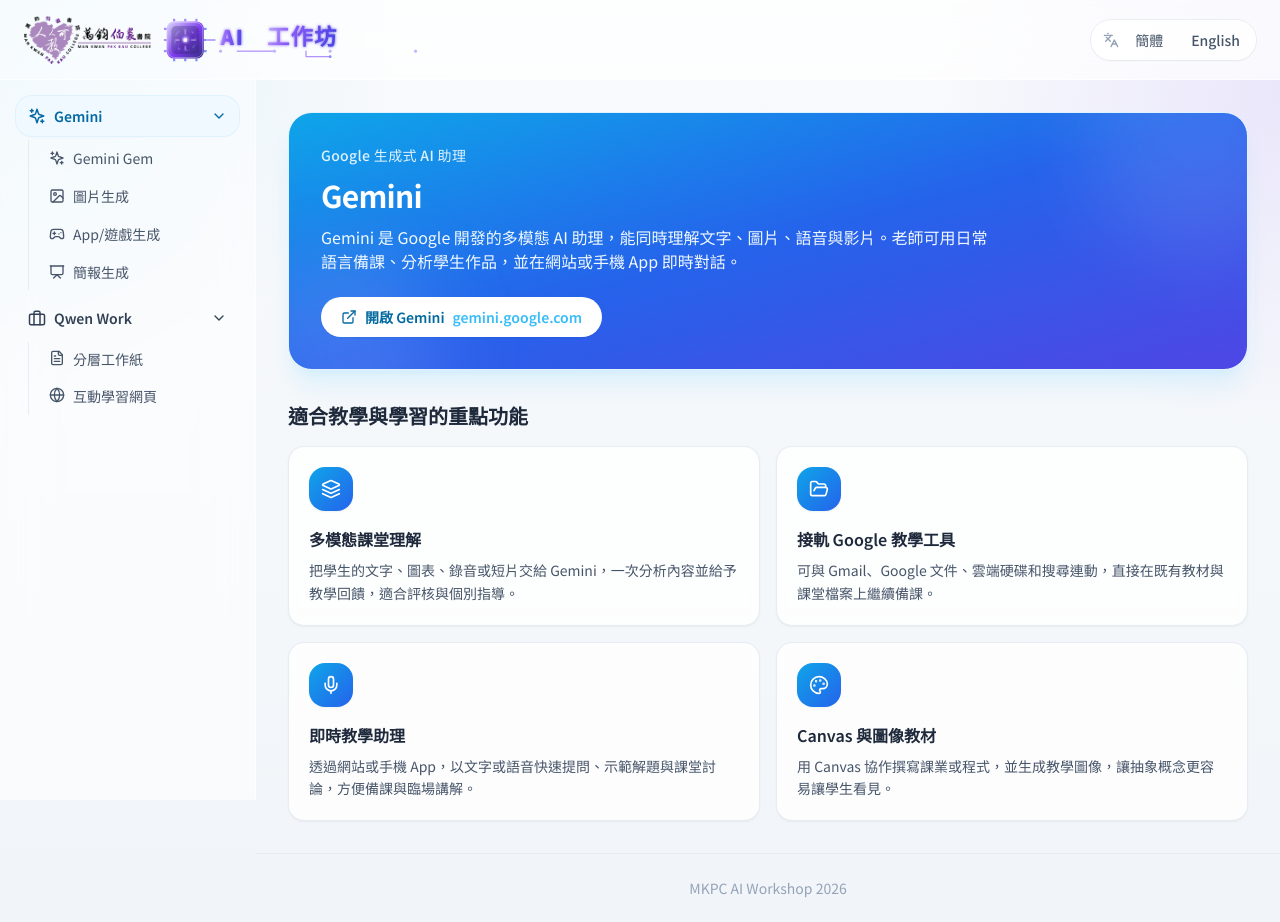
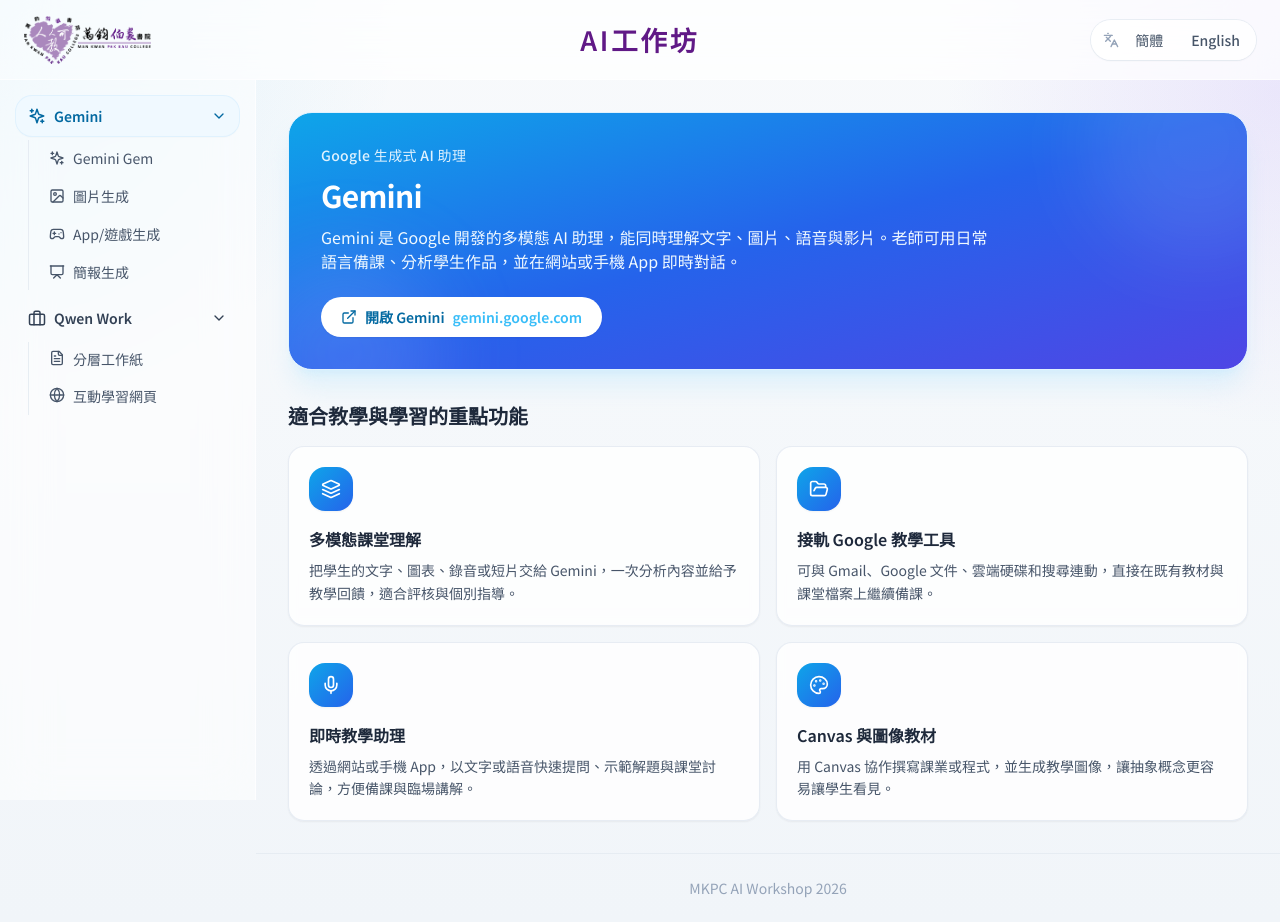
Before and after one commit to ssbbmmlui/mkpc-ai-workshop, a React (Vite) app: page / in a window 1280 px wide. Built offline with nearby package versions, Linux system fonts and the light colour scheme.

Commit message:
Restyle the header title as formal centered SVG text
Use only the school-logo purple wordmark, drop the circuit graphics,
and place the title in the horizontal center of the header.

Co-authored-by: radium <ssbbmmlui@users.noreply.github.com>

```diff
--- a/src/App.tsx
+++ b/src/App.tsx
@@ -38,8 +38,8 @@ function App() {
   return (
     <div className="app-shell min-h-screen">
       <header className="sticky top-0 z-40 h-20 border-b border-white/60 bg-white/70 backdrop-blur-xl">
-        <div className="flex h-full items-center justify-between gap-3 px-4 md:px-6">
-          <div className="flex min-w-0 items-center gap-3">
+        <div className="grid h-full grid-cols-[1fr_auto_1fr] items-center gap-2 px-4 md:px-6">
+          <div className="flex min-w-0 items-center gap-2 justify-self-start">
             <button
               type="button"
               onClick={() => setMenuOpen(true)}
@@ -48,11 +48,12 @@ function App() {
             >
               <Menu size={20} />
             </button>
-            <img src={assetUrl('MKPC-Logo.png')} alt="MKPC Logo" className="h-12 w-auto shrink-0" />
-            <SiteTitle lang={lang} />
+            <img src={assetUrl('MKPC-Logo.png')} alt="MKPC Logo" className="h-9 w-auto shrink-0 md:h-12" />
           </div>
 
-          <div className="flex shrink-0 items-center gap-1 rounded-full bg-white/80 p-1 shadow-sm ring-1 ring-slate-200/70">
+          <SiteTitle lang={lang} />
+
+          <div className="flex shrink-0 items-center gap-1 justify-self-end rounded-full bg-white/80 p-1 shadow-sm ring-1 ring-slate-200/70">
             <Languages size={16} className="ml-2 hidden text-slate-400 sm:block" />
             <button
               onClick={() => setLang(lang === 'tc' ? 'sc' : 'tc')}
--- a/src/components/SiteTitle.tsx
+++ b/src/components/SiteTitle.tsx
@@ -1,146 +1,39 @@
-import { useId } from 'react';
 import { Lang, t } from '../i18n';
+
+/** Dark purple sampled from the 伯裘 / PAK KAU wordmark in MKPC-Logo.png. */
+export const SCHOOL_PURPLE = '#601986';
 
 interface Props {
   lang: Lang;
 }
 
 export function SiteTitle({ lang }: Props) {
-  const uid = useId().replace(/:/g, '');
   const label = t('title', lang);
   const isEn = lang === 'en';
-  const width = isEn ? 412 : 318;
-  const textGrad = `${uid}-text`;
-  const chipGrad = `${uid}-chip`;
-  const coreGrad = `${uid}-core`;
-  const lineGrad = `${uid}-line`;
-  const glow = `${uid}-glow`;
-  const grid = `${uid}-grid`;
+  const width = isEn ? 268 : 196;
+  const fontSize = isEn ? 28 : 32;
 
   return (
-    <h1 className="min-w-0" aria-label={label}>
+    <h1 className="justify-self-center" aria-label={label}>
       <svg
-        viewBox={`0 0 ${width} 56`}
+        viewBox={`0 0 ${width} 48`}
         role="img"
         aria-hidden="true"
-        className="site-title-svg h-10 w-auto max-w-[min(100%,22rem)] md:h-[3.25rem] md:max-w-none"
+        className="h-8 w-auto sm:h-9 md:h-10"
       >
-        <defs>
-          <linearGradient id={textGrad} x1="0" y1="0" x2="1" y2="0.2">
-            <stop offset="0%" stopColor="#c4b5fd" />
-            <stop offset="38%" stopColor="#8b5cf6" />
-            <stop offset="100%" stopColor="#4f46e5" />
-          </linearGradient>
-          <linearGradient id={chipGrad} x1="0" y1="0" x2="1" y2="1">
-            <stop offset="0%" stopColor="#ddd6fe" />
-            <stop offset="55%" stopColor="#7c3aed" />
-            <stop offset="100%" stopColor="#312e81" />
-          </linearGradient>
-          <radialGradient id={coreGrad} cx="50%" cy="45%" r="55%">
-            <stop offset="0%" stopColor="#f5d0fe" />
-            <stop offset="45%" stopColor="#a78bfa" />
-            <stop offset="100%" stopColor="#4c1d95" />
-          </radialGradient>
-          <linearGradient id={lineGrad} x1="0" y1="0" x2="1" y2="0">
-            <stop offset="0%" stopColor="#a78bfa" />
-            <stop offset="100%" stopColor="#6366f1" stopOpacity="0.15" />
-          </linearGradient>
-          <pattern id={grid} width="6" height="6" patternUnits="userSpaceOnUse">
-            <path d="M6 0H0V6" fill="none" stroke="#c4b5fd" strokeOpacity="0.35" strokeWidth="0.4" />
-          </pattern>
-          <filter id={glow} x="-30%" y="-40%" width="160%" height="180%">
-            <feGaussianBlur stdDeviation="1.8" result="blur" />
-            <feMerge>
-              <feMergeNode in="blur" />
-              <feMergeNode in="SourceGraphic" />
-            </feMerge>
-          </filter>
-        </defs>
-
-        <g transform="translate(4 8)">
-          {[8, 20, 32].map((y) => (
-            <rect key={`l${y}`} x="-3" y={y - 1.2} width="3" height="2.4" rx="0.4" fill="#a78bfa" />
-          ))}
-          {[8, 20, 32].map((y) => (
-            <rect key={`r${y}`} x="40" y={y - 1.2} width="3" height="2.4" rx="0.4" fill="#818cf8" />
-          ))}
-          {[8, 20, 32].map((x) => (
-            <rect key={`t${x}`} x={x - 1.2} y="-3" width="2.4" height="3" rx="0.4" fill="#a78bfa" />
-          ))}
-          {[8, 20, 32].map((x) => (
-            <rect key={`b${x}`} x={x - 1.2} y="40" width="2.4" height="3" rx="0.4" fill="#818cf8" />
-          ))}
-
-          <rect x="0" y="0" width="40" height="40" rx="8" fill={`url(#${chipGrad})`} />
-          <rect x="1.2" y="1.2" width="37.6" height="37.6" rx="7" fill="none" stroke="#ede9fe" strokeOpacity="0.55" strokeWidth="0.8" />
-          <rect x="5" y="5" width="30" height="30" rx="5" fill={`url(#${grid})`} fillOpacity="0.9" />
-          <rect x="5" y="5" width="30" height="30" rx="5" fill="#1e1b4b" fillOpacity="0.28" />
-
-          <g className="site-title-orbit">
-            <circle cx="20" cy="20" r="11.5" fill="none" stroke="#c4b5fd" strokeOpacity="0.75" strokeWidth="0.7" strokeDasharray="3.2 5.4" />
-          </g>
-
-          <path
-            d="M20 9.5 V14 M20 26 V30.5 M9.5 20 H14 M26 20 H30.5"
-            stroke="#e9d5ff"
-            strokeWidth="0.9"
-            strokeLinecap="round"
-          />
-          <circle cx="20" cy="20" r="5.6" fill={`url(#${coreGrad})`} filter={`url(#${glow})`} className="site-title-core" />
-          <circle cx="20" cy="20" r="2.1" fill="#faf5ff" />
-        </g>
-
-        <path
-          d="M48 28 H56"
-          stroke="#a78bfa"
-          strokeWidth="1.4"
-          strokeLinecap="round"
-        />
-
-        <g filter={`url(#${glow})`}>
-          <text
-            x="62"
-            y="33"
-            fill={`url(#${textGrad})`}
-            fontFamily="Orbitron, Noto Sans TC, system-ui, sans-serif"
-            fontSize="22"
-            fontWeight="800"
-            letterSpacing="1.8"
-          >
-            AI
-          </text>
-          <text
-            x="112"
-            y="33.5"
-            fill={`url(#${textGrad})`}
-            fontFamily={isEn ? 'Orbitron, Noto Sans TC, system-ui, sans-serif' : 'Noto Sans TC, system-ui, sans-serif'}
-            fontSize={isEn ? 22 : 24}
-            fontWeight="800"
-            letterSpacing={isEn ? '0.6' : '1.4'}
-          >
-            {isEn ? 'Workshop' : '工作坊'}
-          </text>
-        </g>
-
-        <g transform="translate(62 36)">
-          <path
-            d={isEn ? 'M0 4 H290' : 'M0 4 H210'}
-            stroke={`url(#${lineGrad})`}
-            strokeWidth="1.15"
-            fill="none"
-          />
-          <path
-            d={isEn ? 'M18 4 H70 M110 4 V10 H140' : 'M18 4 H58 M92 4 V10 H118'}
-            stroke="#8b5cf6"
-            strokeWidth="0.9"
-            fill="none"
-            strokeLinecap="square"
-          />
-          {(isEn ? [0, 70, 140, 210, 290] : [0, 58, 118, 210]).map((x) => (
-            <circle key={x} cx={x} cy="4" r="1.7" fill="#c4b5fd" />
-          ))}
-          <circle cx={isEn ? 140 : 118} cy="10" r="1.5" fill="#818cf8" />
-        </g>
+        <text
+          x="50%"
+          y="50%"
+          textAnchor="middle"
+          dominantBaseline="central"
+          fill={SCHOOL_PURPLE}
+          fontFamily="'Noto Sans TC', system-ui, sans-serif"
+          fontSize={fontSize}
+          fontWeight={600}
+          letterSpacing={isEn ? 2.4 : 3.2}
+        >
+          {label}
+        </text>
       </svg>
     </h1>
   );
--- a/src/index.css
+++ b/src/index.css
@@ -1,4 +1,4 @@
-@import url('https://fonts.googleapis.com/css2?family=Noto+Sans+TC:wght@300;400;500;600;700;900&family=Orbitron:wght@600;700;800&display=swap');
+@import url('https://fonts.googleapis.com/css2?family=Noto+Sans+TC:wght@300;400;500;600;700;900&display=swap');
 
 @tailwind base;
 @tailwind components;
@@ -7,6 +7,7 @@
 :root {
   --color-primary: #0ea5e9;
   --color-primary-dark: #0284c7;
+  --color-school-purple: #601986;
 }
 
 * {
@@ -73,36 +74,3 @@ body {
 .fade-in-up {
   animation: fadeInUp 0.4s ease-out;
 }
-
-@keyframes site-title-orbit {
-  to {
-    transform: rotate(360deg);
-  }
-}
-
-@keyframes site-title-core {
-  0%,
-  100% {
-    opacity: 0.88;
-  }
-  50% {
-    opacity: 1;
-  }
-}
-
-.site-title-orbit {
-  transform-box: fill-box;
-  transform-origin: center;
-  animation: site-title-orbit 9s linear infinite;
-}
-
-.site-title-core {
-  animation: site-title-core 2.4s ease-in-out infinite;
-}
-
-@media (prefers-reduced-motion: reduce) {
-  .site-title-orbit,
-  .site-title-core {
-    animation: none;
-  }
-}
```
